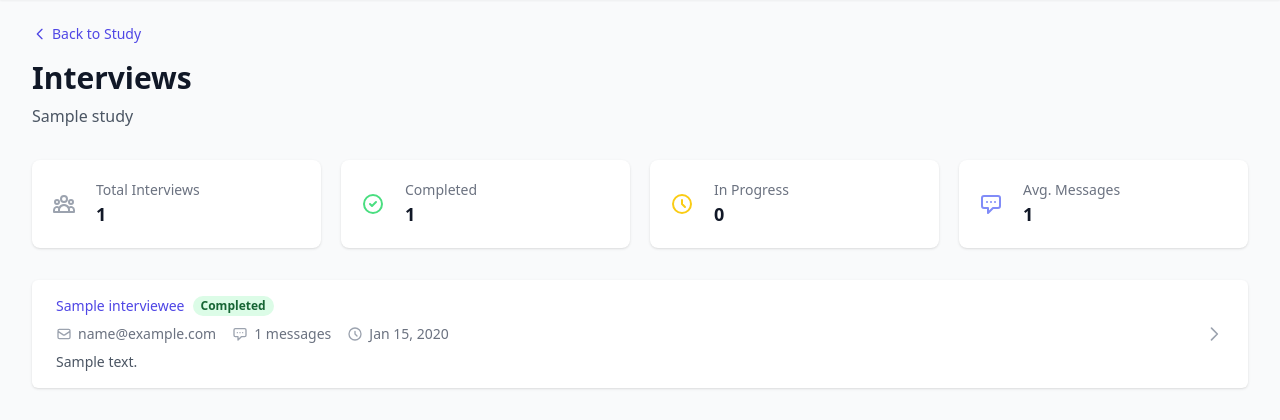
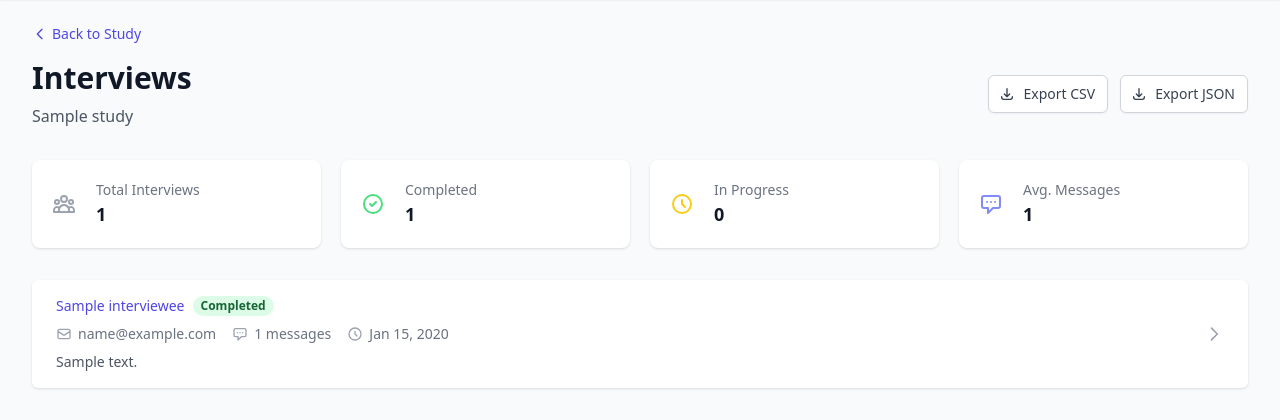
Before and after one commit to AnzeZg/InsightPilot, a FastAPI app: template app/templates/studies/interviews.html in a window 1280 px wide. Shown: the part 65-485 px from the top of the page. Run offline with FastAPI, Linux system fonts and the light colour scheme; the template is opened without the code that fills it: most values are stand-ins (such as "Sample title", 1, 10 or a date in 2020); parts of the project's set-up code (start-up, migrations or seed data) failed here and were passed over; some libraries are stand-ins or nearby versions.

Commit message:
feat: Add export options for interviews and transcripts in CSV and JSON formats, enhancing data accessibility

```diff
--- a/app/templates/studies/interviews.html
+++ b/app/templates/studies/interviews.html
@@ -12,8 +12,30 @@
             </svg>
             Back to Study
         </a>
-        <h1 class="text-3xl font-bold text-gray-900 mt-2">Interviews</h1>
-        <p class="mt-2 text-gray-600">{{ study.title }}</p>
+        <div class="flex items-center justify-between mt-2">
+            <div>
+                <h1 class="text-3xl font-bold text-gray-900">Interviews</h1>
+                <p class="mt-2 text-gray-600">{{ study.title }}</p>
+            </div>
+            {% if interviews|length > 0 %}
+            <div class="flex space-x-3">
+                <a href="/studies/{{ study.id }}/export?format=csv"
+                   class="inline-flex items-center px-3 py-2 border border-gray-300 shadow-sm text-sm font-medium rounded-md text-gray-700 bg-white hover:bg-gray-50">
+                    <svg class="-ml-0.5 mr-2 h-4 w-4" fill="none" stroke="currentColor" viewBox="0 0 24 24">
+                        <path stroke-linecap="round" stroke-linejoin="round" stroke-width="2" d="M4 16v1a3 3 0 003 3h10a3 3 0 003-3v-1m-4-4l-4 4m0 0l-4-4m4 4V4"/>
+                    </svg>
+                    Export CSV
+                </a>
+                <a href="/studies/{{ study.id }}/export?format=json"
+                   class="inline-flex items-center px-3 py-2 border border-gray-300 shadow-sm text-sm font-medium rounded-md text-gray-700 bg-white hover:bg-gray-50">
+                    <svg class="-ml-0.5 mr-2 h-4 w-4" fill="none" stroke="currentColor" viewBox="0 0 24 24">
+                        <path stroke-linecap="round" stroke-linejoin="round" stroke-width="2" d="M4 16v1a3 3 0 003 3h10a3 3 0 003-3v-1m-4-4l-4 4m0 0l-4-4m4 4V4"/>
+                    </svg>
+                    Export JSON
+                </a>
+            </div>
+            {% endif %}
+        </div>
     </div>
 
     <!-- Summary Stats -->
```
Also changed, not shown: app/templates/studies/transcript.html (+7 -0 lines).
